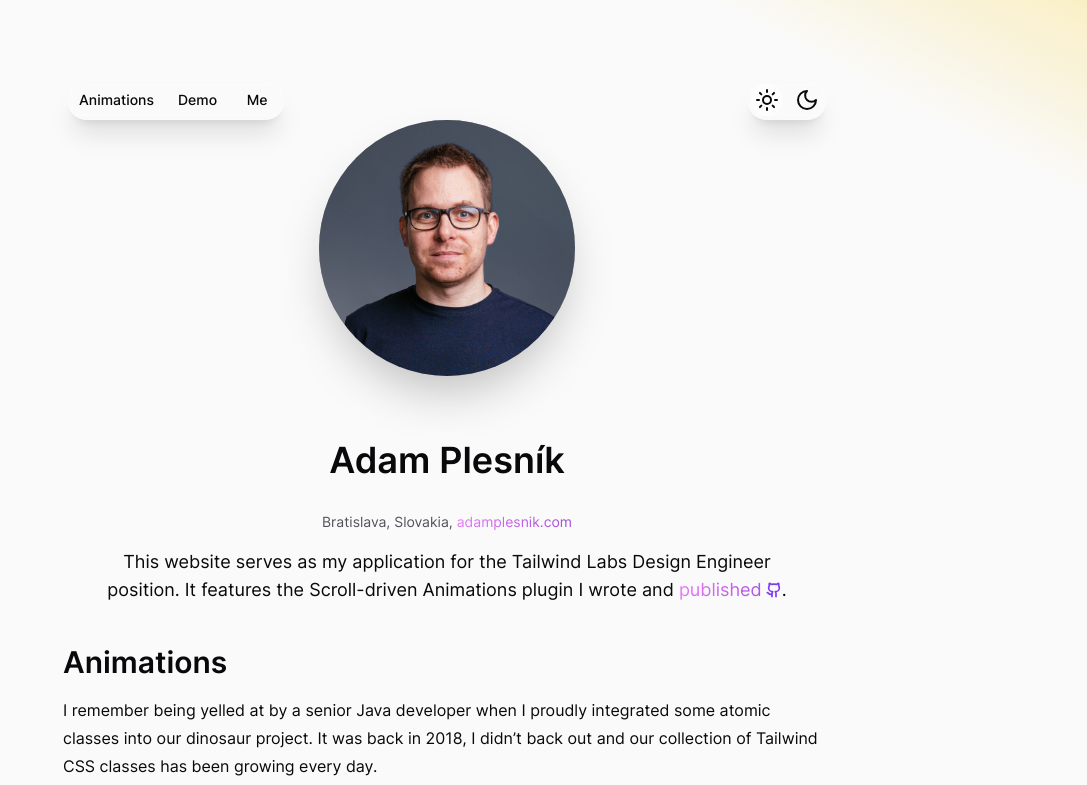
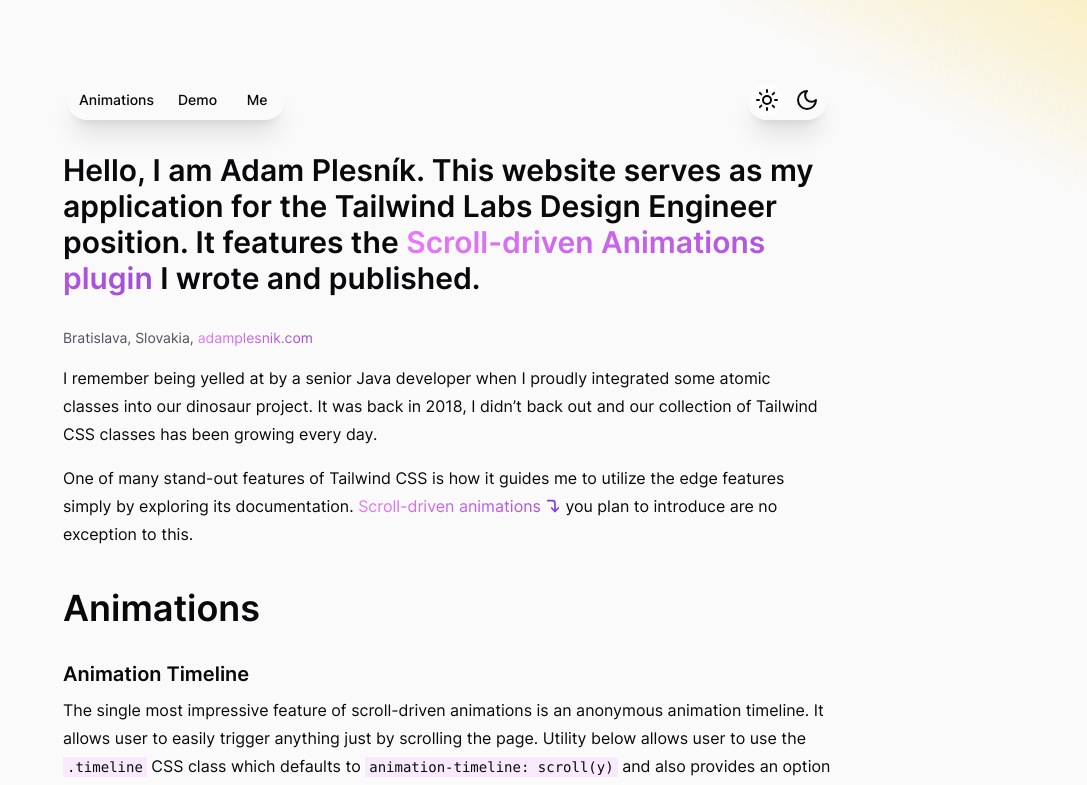
Before and after one commit to adamplesnik/tailwindcss-scroll-driven-animations, a React (Vite) app: page / in a window 1280 px wide. Shown: the top 785 px of the page, without its empty margins (193-1280 px from the left). Built offline with nearby package versions, Linux system fonts and the light colour scheme; what @adam.plesnik/tailwindcss-scroll-driven-animations would draw is missing.

Commit message:
Update content: no photo, longer title, Intro section

```diff
--- a/src/App.tsx
+++ b/src/App.tsx
@@ -1,8 +1,8 @@
 import PageBackground from './components/PageBackground.tsx'
-import Photo from './components/Photo.tsx'
 import Animations from './partials/Animations.tsx'
 import Demo from './partials/Demo.tsx'
 import Header from './partials/Header.tsx'
+import Intro from './partials/Intro.tsx'
 import MainTitle from './partials/MainTitle.tsx'
 import Me from './partials/Me.tsx'
 
@@ -12,11 +12,9 @@
       <PageBackground />
       <div className={'relative z-10 w-full max-w-screen-md'}>
         <Header />
-        <div className={'flex w-full pb-4 supports-no-animations:pt-4 md:pb-8'}>
-          <Photo />
-        </div>
         <div className={'w-full view-timeline/content'}>
           <MainTitle />
+          <Intro />
           <Animations />
           <Demo />
           <Me />
--- a/src/components/Heading.tsx
+++ b/src/components/Heading.tsx
@@ -10,21 +10,21 @@
   const anchor = id ? <a id={id} className={'absolute -top-32'} /> : ''
   if (size === 1) {
     return (
-      <h1 className={defaultClasses + ' py-4 text-4xl md:py-8'}>
+      <h1 className={defaultClasses + ' py-4 text-3xl md:py-8'}>
         {children}
         {anchor}
       </h1>
     )
   } else if (size === 2) {
     return (
-      <h2 className={defaultClasses + ' pb-4 pt-6 text-3xl'}>
+      <h2 className={defaultClasses + ' pb-4 pt-6 text-4xl'}>
         {children}
         {anchor}
       </h2>
     )
   } else {
     return (
-      <h3 className={defaultClasses + ' pb-2 pt-4 text-lg'}>
+      <h3 className={defaultClasses + ' pb-2 pt-4 text-xl'}>
         {children}
         {anchor}
       </h3>
--- a/src/components/Link.tsx
+++ b/src/components/Link.tsx
@@ -9,6 +9,7 @@
   Icon = undefined,
   iconSize = 16,
   iconStrokeWidth = 1.65,
+  inline = false,
   target,
 }: PropsWithChildren<LinkProps>) => {
   return (
@@ -16,8 +17,9 @@
       href={href}
       target={target}
       className={
-        'relative inline-flex items-center gap-1 bg-gradient-to-r from-fuchsia-400 to-violet-800 bg-[length:200%_100%] bg-clip-text text-transparent ' +
-        'group transition-[background-size] duration-700 hover:bg-[length:100%_2000%] dark:to-violet-700' +
+        (inline ? 'inline ' : 'inline-flex items-center gap-1 ') +
+        'relative bg-gradient-to-r from-fuchsia-400 to-violet-800 bg-[length:200%_100%] bg-clip-text text-transparent ' +
+        'group whitespace-normal transition-[background-size] duration-700 hover:bg-[length:500%_1000%] dark:to-violet-700 ' +
         (className ? ` ${className}` : '')
       }
     >
@@ -36,7 +38,7 @@
       )}
       <span
         className={
-          (borderWidth === 'narrow' ? 'h-px' : 'h-[2px]') +
+          (borderWidth === 'narrow' ? 'h-px' : borderWidth === 'none' ? 'hidden' : 'h-[2px]') +
           ' absolute -bottom-px left-0 w-full  max-w-0 bg-gradient-to-r from-fuchsia-400 to-violet-800 transition-[max-width] duration-500 ease-line group-hover:max-w-full'
         }
       ></span>
@@ -48,11 +50,12 @@
   children: PropsWithChildren
   href: string
   target: string
-  borderWidth?: undefined | 'narrow'
+  borderWidth?: undefined | 'narrow' | 'none'
   className?: string
   Icon?: LucideIcon | undefined
   iconSize?: number | 16
   iconStrokeWidth?: number | 2
+  inline?: boolean
 }
 
 export default Link
--- a/src/partials/Animations.tsx
+++ b/src/partials/Animations.tsx
@@ -1,8 +1,7 @@
-import { CornerRightDown, Github } from 'lucide-react'
+import { Github } from 'lucide-react'
 import Code from '../components/Code.tsx'
 import CodeBlock from '../components/CodeBlock.tsx'
 import Heading from '../components/Heading.tsx'
-import Link from '../components/Link.tsx'
 import Paragraph from '../components/Paragraph.tsx'
 import {
   codeExampleRange,
@@ -10,7 +9,7 @@
   codeExampleSupports,
   codeExampleTimeline,
   codeExampleView,
-} from '../components/codeExamples.ts'
+} from '../utils/codeExamples.ts'
 
 const Animations = () => {
   return (
@@ -18,28 +17,6 @@
       <Heading size={2} id={'animations'}>
         Animations
       </Heading>
-      <Paragraph>
-        I remember being yelled at by a senior Java developer when I proudly integrated some atomic
-        classes into our dinosaur project. It was back in 2018, I didn’t back out and our collection
-        of Tailwind CSS classes has been growing every day.
-      </Paragraph>
-      <Paragraph>
-        One of many stand-out features of Tailwind CSS is how it guides me to utilize the edge
-        features simply by exploring its documentation.{' '}
-        <Link href={'#code'} Icon={CornerRightDown} target={''}>
-          Scroll-driven animations
-        </Link>{' '}
-        you plan to introduce are no exception to this. I gave it a shot and turned some of their
-        CSS into a{' '}
-        <Link
-          href="https://https://github.com/adamplesnik/tailwindcss-scroll-driven-animations"
-          target="_blank"
-          Icon={Github}
-        >
-          plugin
-        </Link>
-        . This website is the real test; it uses them a lot.
-      </Paragraph>
       <Heading size={3} id={'code'}>
         Animation Timeline
       </Heading>
--- a/src/partials/Demo.tsx
+++ b/src/partials/Demo.tsx
@@ -5,7 +5,7 @@
 import Link from '../components/Link'
 import Paragraph from '../components/Paragraph'
 import PluginDemo from '../components/PluginDemo'
-import { codeExampleDemo } from '../components/codeExamples'
+import { codeExampleDemo } from '../utils/codeExamples'
 
 const Demo = () => {
   return (
--- /dev/null
+++ b/src/partials/Intro.tsx
@@ -0,0 +1,25 @@
+import { CornerRightDown } from 'lucide-react'
+import Link from '../components/Link'
+import Paragraph from '../components/Paragraph'
+
+const Intro = () => {
+  return (
+    <>
+      <Paragraph>
+        I remember being yelled at by a senior Java developer when I proudly integrated some atomic
+        classes into our dinosaur project. It was back in 2018, I didn’t back out and our collection
+        of Tailwind CSS classes has been growing every day.
+      </Paragraph>
+      <Paragraph>
+        One of many stand-out features of Tailwind CSS is how it guides me to utilize the edge
+        features simply by exploring its documentation.{' '}
+        <Link href={'#code'} Icon={CornerRightDown} target={''}>
+          Scroll-driven animations
+        </Link>{' '}
+        you plan to introduce are no exception to this.
+      </Paragraph>
+    </>
+  )
+}
+
+export default Intro
--- a/src/partials/MainTitle.tsx
+++ b/src/partials/MainTitle.tsx
@@ -1,4 +1,3 @@
-import { Github } from 'lucide-react'
 import Heading from '../components/Heading.tsx'
 import Link from '../components/Link.tsx'
 import Paragraph from '../components/Paragraph.tsx'
@@ -6,22 +5,24 @@
 const MainTitle = () => {
   return (
     <>
-      <Heading size={1} className={'text-center'}>
-        Adam Plesník
+      <Heading size={1}>
+        Hello, I am Adam Plesník. This website serves as my application for the Tailwind Labs Design
+        Engineer position. It features the{' '}
+        <Link
+          href="https://github.com/adamplesnik/tailwindcss-scroll-driven-animations"
+          target="_blank"
+          borderWidth="none"
+          inline
+        >
+          Scroll-driven Animations plugin
+        </Link>{' '}
+        I wrote and published.
       </Heading>
-      <Paragraph size={'small'} className={'text-center text-zinc-600 dark:text-zinc-400'}>
+      <Paragraph size={'small'} className={'text-zinc-600 dark:text-zinc-400'}>
         Bratislava, Slovakia,{' '}
-        <Link href="https://adamplesnik.com" target="_blank">
+        <Link href="https://adamplesnik.com" target="_blank" borderWidth="narrow">
           adamplesnik.com
         </Link>
-      </Paragraph>
-      <Paragraph size={'large'} className={'px-8 text-center'}>
-        This website serves as my application for the Tailwind Labs Design Engineer position. It
-        features the Scroll-driven Animations plugin I wrote and{' '}
-        <Link Icon={Github} href="" target="_blank">
-          published
-        </Link>
-        .
       </Paragraph>
     </>
   )
```
Also changed, not shown: public/adam-plesnik.jpg (deleted), src/utils/codeExamples.ts (renamed from src/components/codeExamples.ts).
